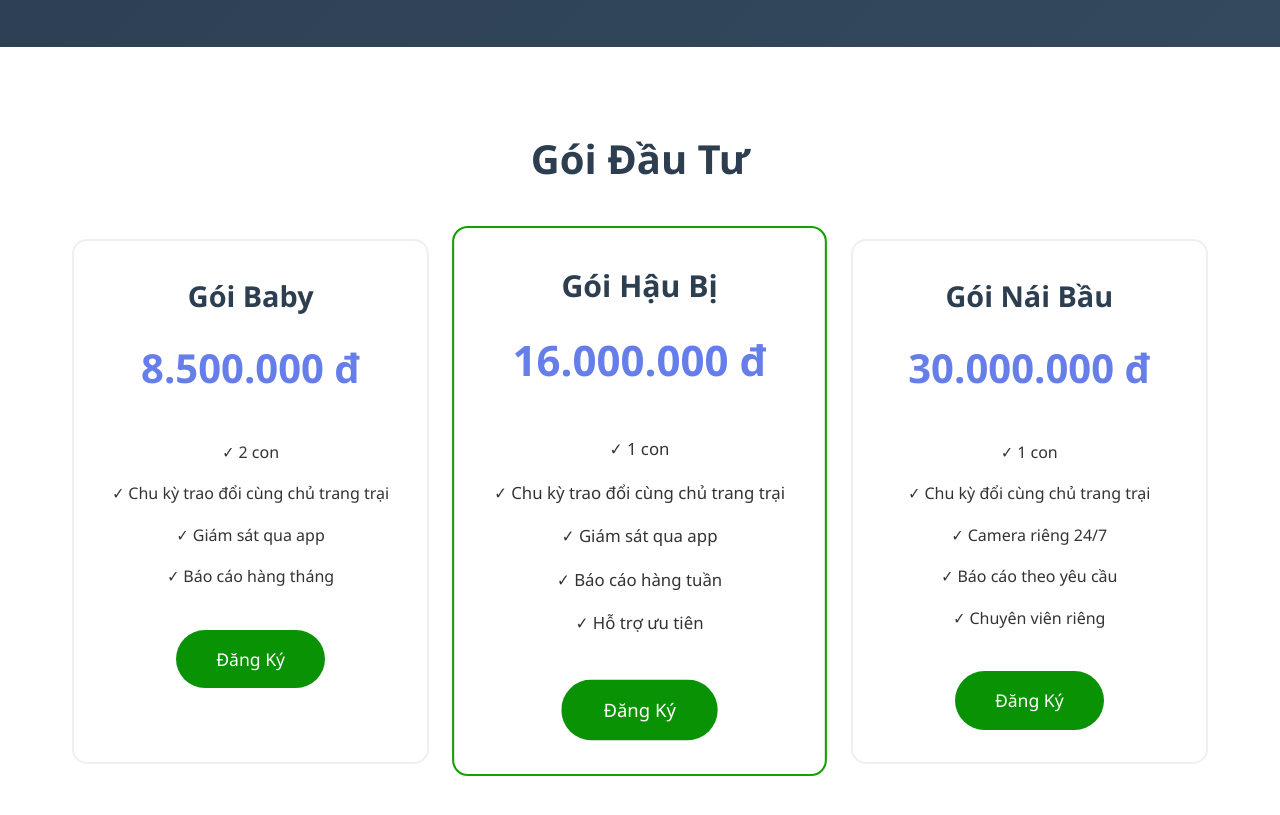
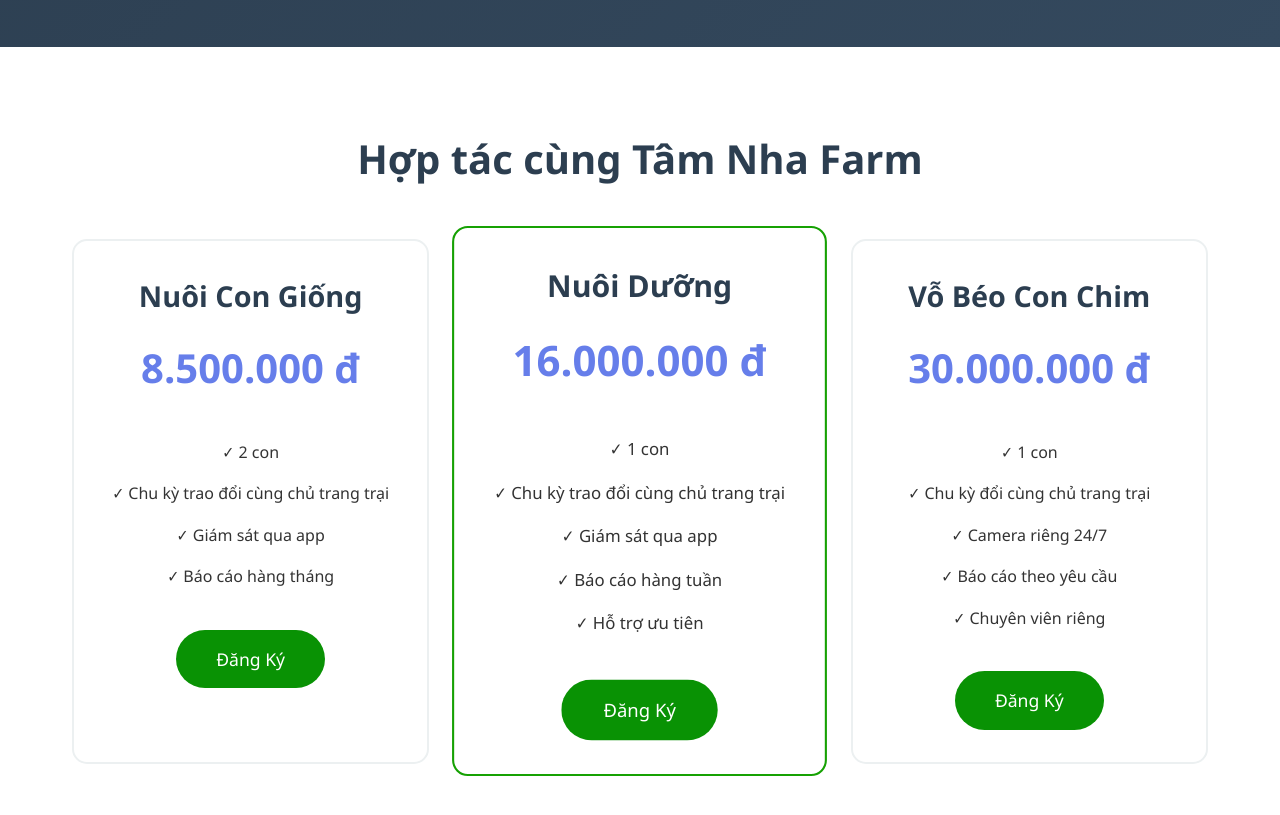
Before and after one commit to tanaiot/TAMNHAFARM, a plain HTML site: page index.html in a window 1280 px wide. Shown: the part 3320-4135 px from the top of the page. Drawn offline with Linux system fonts and the light colour scheme.

Commit message:
Update index.html

```diff
--- a/index.html
+++ b/index.html
@@ -900,10 +900,10 @@
     </section>
 
     <section class="investment" id="investment">
-      <h2>Gói Đầu Tư</h2>
+      <h2>Hợp tác cùng Tâm Nha Farm</h2>
       <div class="investment-packages">
         <div class="package">
-          <h3>Gói Baby</h3>
+          <h3>Nuôi Con Giống</h3>
           <div class="price">8.500.000 đ</div>
           <ul>
             <li>✓ 2 con</li>
@@ -914,7 +914,7 @@
           <a href="#contact" class="cta-button">Đăng Ký</a>
         </div>
         <div class="package featured">
-          <h3>Gói Hậu Bị</h3>
+          <h3>Nuôi Dưỡng</h3>
           <div class="price">16.000.000 đ</div>
           <ul>
             <li>✓ 1 con</li>
@@ -926,7 +926,7 @@
           <a href="#contact" class="cta-button">Đăng Ký</a>
         </div>
         <div class="package">
-          <h3>Gói Nái Bầu</h3>
+          <h3>Vỗ Béo Con Chim</h3>
           <div class="price">30.000.000 đ</div>
           <ul>
             <li>✓ 1 con</li>
```
